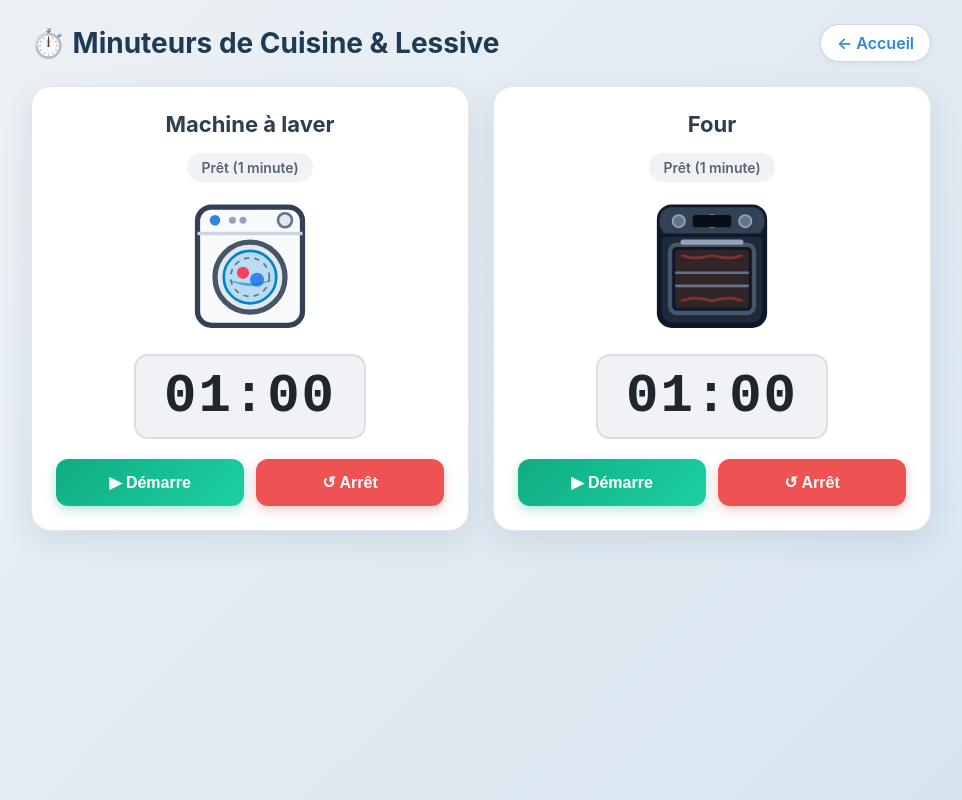
After one commit to romainbrenguier/tabol, a Django app: page /timers/ in a window 1280 px wide. The commit adds this page. Shown: the whole page, without its empty margins (159-1121 px from the left). Run offline with Django 5.2, Linux system fonts and the light colour scheme.

Commit message:
Add timers page for washing machine and oven
- Create timers view and template with 1-minute countdown timers
- Include SVG drawings and CSS animations for washing machine and oven
- Add synthetic audio alarm using Web Audio API upon timer completion
- Add link on index page and unit tests in tests.py

Co-authored-by: romainbrenguier <11854194+romainbrenguier@users.noreply.github.com>

```diff
--- a/chat/templates/chat/index.html
+++ b/chat/templates/chat/index.html
@@ -201,8 +201,9 @@
         </section>
     </div>
 
-    <div class="route-footer">
+    <div class="route-footer" style="gap: 16px; align-items: center;">
         <button id="start-ticket" type="button" disabled>Commencer / Start</button>
+        <a href="{% url 'timers' %}" style="padding: 12px 20px; font-size: 15px; font-weight: 700; color: #1f3a55; background: #ffffff; border: 1px solid #c8d6e5; border-radius: 999px; text-decoration: none; box-shadow: 0 4px 12px rgba(32, 44, 58, 0.08); transition: all 0.2s ease;">⏱️ Minuteurs (Machine & Four)</a>
     </div>
 </div>
 
--- /dev/null
+++ b/chat/templates/chat/timers.html
@@ -0,0 +1,500 @@
+<!DOCTYPE html>
+<html lang="fr">
+<head>
+    {% load static %}
+    <meta charset="utf-8">
+    <meta name="viewport" content="width=device-width, initial-scale=1.0">
+    <title>Minuteurs - Machine à laver et Four</title>
+    <link rel="stylesheet" type="text/css" href="{% static 'chat/style.css' %}">
+    <style>
+        .timers-page {
+            min-height: 100vh;
+            background: linear-gradient(135deg, #eef2f5 0%, #d6e4f0 100%);
+            display: flex;
+            flex-direction: column;
+            align-items: center;
+            padding: 24px 16px;
+            box-sizing: border-box;
+            font-family: -apple-system, BlinkMacSystemFont, "Segoe UI", Roboto, Helvetica, Arial, sans-serif;
+        }
+
+        .header-bar {
+            width: 100%;
+            max-width: 900px;
+            display: flex;
+            justify-content: space-between;
+            align-items: center;
+            margin-bottom: 24px;
+        }
+
+        .header-bar h1 {
+            margin: 0;
+            color: #1f3a55;
+            font-size: 28px;
+            display: flex;
+            align-items: center;
+            gap: 10px;
+        }
+
+        .back-link {
+            display: inline-flex;
+            align-items: center;
+            gap: 6px;
+            padding: 8px 16px;
+            background: #ffffff;
+            color: #2e86de;
+            border: 1px solid #c8d6e5;
+            border-radius: 20px;
+            text-decoration: none;
+            font-weight: 600;
+            transition: all 0.2s ease;
+            box-shadow: 0 2px 6px rgba(0, 0, 0, 0.05);
+        }
+
+        .back-link:hover {
+            background: #2e86de;
+            color: #ffffff;
+            border-color: #2e86de;
+        }
+
+        .timers-container {
+            width: 100%;
+            max-width: 900px;
+            display: grid;
+            grid-template-columns: repeat(auto-fit, minmax(320px, 1fr));
+            gap: 24px;
+        }
+
+        .timer-card {
+            background: #ffffff;
+            border-radius: 20px;
+            padding: 24px;
+            box-shadow: 0 10px 30px rgba(31, 58, 85, 0.1);
+            border: 1px solid #e1e8ed;
+            display: flex;
+            flex-direction: column;
+            align-items: center;
+            text-align: center;
+            transition: transform 0.2s ease, box-shadow 0.2s ease;
+        }
+
+        .timer-card:hover {
+            transform: translateY(-2px);
+            box-shadow: 0 14px 36px rgba(31, 58, 85, 0.14);
+        }
+
+        .timer-title {
+            font-size: 22px;
+            font-weight: 700;
+            color: #2c3e50;
+            margin: 0 0 16px 0;
+        }
+
+        /* Appliance Illustrations */
+        .appliance-icon {
+            width: 140px;
+            height: 140px;
+            margin-bottom: 20px;
+            position: relative;
+        }
+
+        /* Spinning Drum Animation for Washing Machine */
+        @keyframes spin Drum {
+            0% { transform: rotate(0deg); }
+            100% { transform: rotate(360deg); }
+        }
+
+        .washing-machine.active .drum-inner {
+            animation: spinDrum 2s linear infinite;
+            transform-origin: center;
+        }
+
+        @keyframes waterWave {
+            0%, 100% { transform: translateY(0); }
+            50% { transform: translateY(-4px); }
+        }
+
+        .washing-machine.active .water-line {
+            animation: waterWave 1s ease-in-out infinite;
+        }
+
+        /* Pulsing Glow Animation for Oven */
+        @keyframes ovenGlow {
+            0%, 100% { opacity: 0.3; }
+            50% { opacity: 0.95; }
+        }
+
+        .oven.active .oven-heat {
+            animation: ovenGlow 1.2s ease-in-out infinite;
+        }
+
+        /* Timer Display */
+        .timer-display {
+            font-size: 54px;
+            font-weight: 800;
+            font-family: 'Courier New', Courier, monospace;
+            color: #1e272e;
+            background: #f1f2f6;
+            padding: 10px 24px;
+            border-radius: 14px;
+            border: 2px solid #dcdde1;
+            margin-bottom: 20px;
+            letter-spacing: 2px;
+            min-width: 180px;
+        }
+
+        .timer-card.active .timer-display {
+            color: #10ac84;
+            border-color: #10ac84;
+            background: #e8f8f5;
+        }
+
+        .timer-card.finished .timer-display {
+            color: #ee5253;
+            border-color: #ee5253;
+            background: #ff6b6b15;
+            animation: blink 0.6s infinite alternate;
+        }
+
+        @keyframes blink {
+            from { opacity: 1; }
+            to { opacity: 0.4; }
+        }
+
+        /* Action Buttons */
+        .button-group {
+            display: flex;
+            gap: 12px;
+            width: 100%;
+        }
+
+        .btn {
+            flex: 1;
+            padding: 14px 18px;
+            font-size: 16px;
+            font-weight: 700;
+            border: none;
+            border-radius: 12px;
+            cursor: pointer;
+            transition: all 0.2s ease;
+            display: flex;
+            align-items: center;
+            justify-content: center;
+            gap: 8px;
+        }
+
+        .btn-start {
+            background: linear-gradient(135deg, #10ac84, #1dd1a1);
+            color: white;
+            box-shadow: 0 4px 12px rgba(16, 172, 132, 0.3);
+        }
+
+        .btn-start:hover {
+            background: linear-gradient(135deg, #0e9e79, #10ac84);
+            box-shadow: 0 6px 16px rgba(16, 172, 132, 0.4);
+            transform: translateY(-1px);
+        }
+
+        .btn-reset {
+            background: #ee5253;
+            color: white;
+            box-shadow: 0 4px 12px rgba(238, 82, 83, 0.3);
+        }
+
+        .btn-reset:hover {
+            background: #ff6b6b;
+            box-shadow: 0 6px 16px rgba(238, 82, 83, 0.4);
+        }
+
+        .btn:disabled {
+            opacity: 0.6;
+            cursor: not-allowed;
+            transform: none !important;
+            box-shadow: none !important;
+        }
+
+        /* Status Banner */
+        .status-badge {
+            font-size: 14px;
+            font-weight: 600;
+            padding: 6px 14px;
+            border-radius: 20px;
+            margin-bottom: 12px;
+            background: #f1f2f6;
+            color: #576574;
+        }
+
+        .timer-card.active .status-badge {
+            background: #e8f8f5;
+            color: #10ac84;
+        }
+
+        .timer-card.finished .status-badge {
+            background: #ff6b6b22;
+            color: #ee5253;
+        }
+    </style>
+</head>
+<body>
+
+<div class="timers-page">
+
+    <div class="header-bar">
+        <h1>⏱️ Minuteurs de Cuisine & Lessive</h1>
+        <a href="{% url 'index' %}" class="back-link">← Accueil</a>
+    </div>
+
+    <div class="timers-container">
+
+        <!-- CARD 1: Machine à Laver -->
+        <div class="timer-card" id="card-washer">
+            <h2 class="timer-title">Machine à laver</h2>
+            <div class="status-badge" id="status-washer">Prêt (1 minute)</div>
+
+            <!-- SVG Drawing of Washing Machine -->
+            <svg class="appliance-icon washing-machine" id="icon-washer" viewBox="0 0 160 160" fill="none" xmlns="http://www.w3.org/2000/svg">
+                <!-- Machine Outer Body -->
+                <rect x="20" y="15" width="120" height="135" rx="16" fill="#F8FAFC" stroke="#334155" stroke-width="6"/>
+                <!-- Top Control Panel Line -->
+                <line x1="20" y1="45" x2="140" y2="45" stroke="#CBD5E1" stroke-width="4"/>
+                <!-- Power button & knob -->
+                <circle cx="40" cy="30" r="6" fill="#2e86de"/>
+                <circle cx="60" cy="30" r="4" fill="#94A3B8"/>
+                <circle cx="72" cy="30" r="4" fill="#94A3B8"/>
+                <circle cx="120" cy="30" r="8" fill="#E2E8F0" stroke="#64748B" stroke-width="3"/>
+
+                <!-- Door Frame -->
+                <circle cx="80" cy="95" r="40" fill="#E2E8F0" stroke="#475569" stroke-width="6"/>
+                <!-- Door Glass Inner -->
+                <circle cx="80" cy="95" r="30" fill="#38BDF8" fill-opacity="0.25" stroke="#0284C7" stroke-width="3"/>
+
+                <!-- Rotating Drum Group -->
+                <g class="drum-inner">
+                    <circle cx="80" cy="95" r="22" stroke="#64748B" stroke-width="2" stroke-dasharray="6 6"/>
+                    <!-- Clothes inside -->
+                    <circle cx="72" cy="90" r="7" fill="#F43F5E"/>
+                    <circle cx="88" cy="98" r="8" fill="#3B82F6"/>
+                    <path class="water-line" d="M 55 98 Q 80 106 105 98 Q 80 112 55 98 Z" fill="#0284C7" opacity="0.6"/>
+                </g>
+            </svg>
+
+            <div class="timer-display" id="display-washer">01:00</div>
+
+            <div class="button-group">
+                <button class="btn btn-start" id="btn-start-washer" onclick="startTimer('washer')">
+                    ▶ Démarre
+                </button>
+                <button class="btn btn-reset" id="btn-reset-washer" onclick="resetTimer('washer')">
+                    ↺ Arrêt
+                </button>
+            </div>
+        </div>
+
+        <!-- CARD 2: Four -->
+        <div class="timer-card" id="card-oven">
+            <h2 class="timer-title">Four</h2>
+            <div class="status-badge" id="status-oven">Prêt (1 minute)</div>
+
+            <!-- SVG Drawing of Oven -->
+            <svg class="appliance-icon oven" id="icon-oven" viewBox="0 0 160 160" fill="none" xmlns="http://www.w3.org/2000/svg">
+                <!-- Oven Main Body -->
+                <rect x="20" y="15" width="120" height="135" rx="14" fill="#1E293B" stroke="#0F172A" stroke-width="6"/>
+                <!-- Control Panel -->
+                <rect x="20" y="15" width="120" height="32" rx="14" fill="#334155"/>
+                <line x1="20" y1="47" x2="140" y2="47" stroke="#0F172A" stroke-width="4"/>
+
+                <!-- Dials / Knobs -->
+                <circle cx="42" cy="31" r="7" fill="#64748B" stroke="#94A3B8" stroke-width="2"/>
+                <circle cx="80" cy="31" r="7" fill="#64748B" stroke="#94A3B8" stroke-width="2"/>
+                <circle cx="118" cy="31" r="7" fill="#64748B" stroke="#94A3B8" stroke-width="2"/>
+
+                <!-- Digital Display on panel -->
+                <rect x="58" y="24" width="44" height="14" rx="3" fill="#090D16"/>
+
+                <!-- Glass Window Frame -->
+                <rect x="32" y="58" width="96" height="78" rx="8" fill="#0F172A" stroke="#475569" stroke-width="5"/>
+
+                <!-- Heat / Fire Glow Inside Window -->
+                <rect class="oven-heat" x="38" y="64" width="84" height="66" rx="4" fill="#F97316" fill-opacity="0.15"/>
+
+                <!-- Grill Wire Grate -->
+                <line x1="38" y1="90" x2="122" y2="90" stroke="#64748B" stroke-width="3"/>
+                <line x1="38" y1="105" x2="122" y2="105" stroke="#64748B" stroke-width="3"/>
+
+                <!-- Heating Elements (Top & Bottom) -->
+                <path class="oven-heat" d="M 45 70 Q 60 76 80 70 Q 100 76 115 70" stroke="#EF4444" stroke-width="3" fill="none" opacity="0.4"/>
+                <path class="oven-heat" d="M 45 122 Q 60 116 80 122 Q 100 116 115 122" stroke="#EF4444" stroke-width="3" fill="none" opacity="0.4"/>
+
+                <!-- Door Handle -->
+                <rect x="44" y="52" width="72" height="6" rx="3" fill="#94A3B8"/>
+            </svg>
+
+            <div class="timer-display" id="display-oven">01:00</div>
+
+            <div class="button-group">
+                <button class="btn btn-start" id="btn-start-oven" onclick="startTimer('oven')">
+                    ▶ Démarre
+                </button>
+                <button class="btn btn-reset" id="btn-reset-oven" onclick="resetTimer('oven')">
+                    ↺ Arrêt
+                </button>
+            </div>
+        </div>
+
+    </div>
+
+</div>
+
+<script>
+    const timers = {
+        washer: {
+            duration: 60, // 1 minute
+            remaining: 60,
+            interval: null,
+            alarmInterval: null
+        },
+        oven: {
+            duration: 60, // 1 minute
+            remaining: 60,
+            interval: null,
+            alarmInterval: null
+        }
+    };
+
+    // Web Audio API for synthetic alarm beep
+    let audioCtx = null;
+
+    function getAudioContext() {
+        if (!audioCtx) {
+            const AudioContext = window.AudioContext || window.webkitAudioContext;
+            audioCtx = new AudioContext();
+        }
+        if (audioCtx.state === 'suspended') {
+            audioCtx.resume();
+        }
+        return audioCtx;
+    }
+
+    function playBeep(freq = 880, type = 'sine', duration = 0.2) {
+        try {
+            const ctx = getAudioContext();
+            const osc = ctx.createOscillator();
+            const gain = ctx.createGain();
+
+            osc.type = type;
+            osc.frequency.setValueAtTime(freq, ctx.currentTime);
+
+            gain.gain.setValueAtTime(0.3, ctx.currentTime);
+            gain.gain.exponentialRampToValueAtTime(0.001, ctx.currentTime + duration);
+
+            osc.connect(gain);
+            gain.connect(ctx.destination);
+
+            osc.start();
+            osc.stop(ctx.currentTime + duration);
+        } catch (e) {
+            console.warn("Audio playback not supported or blocked", e);
+        }
+    }
+
+    function playAlarm() {
+        // Play sequence of alarm beeps
+        playBeep(880, 'square', 0.25);
+        setTimeout(() => playBeep(880, 'square', 0.25), 300);
+        setTimeout(() => playBeep(1046.5, 'square', 0.4), 600);
+    }
+
+    function formatTime(seconds) {
+        const m = Math.floor(seconds / 60);
+        const s = seconds % 60;
+        return `${m.toString().padStart(2, '0')}:${s.toString().padStart(2, '0')}`;
+    }
+
+    function updateDisplay(id) {
+        const t = timers[id];
+        document.getElementById(`display-${id}`).textContent = formatTime(t.remaining);
+    }
+
+    function startTimer(id) {
+        getAudioContext(); // Warm up Web Audio on user gesture
+        const t = timers[id];
+
+        // If alarm was running or previous timer was active, clear it first
+        resetTimer(id, false);
+
+        t.remaining = t.duration;
+        updateDisplay(id);
+
+        const card = document.getElementById(`card-${id}`);
+        const icon = document.getElementById(`icon-${id}`);
+        const status = document.getElementById(`status-${id}`);
+        const btnStart = document.getElementById(`btn-start-${id}`);
+
+        card.classList.add('active');
+        card.classList.remove('finished');
+        icon.classList.add('active');
+        status.textContent = "En cours...";
+        btnStart.disabled = true;
+
+        t.interval = setInterval(() => {
+            t.remaining--;
+            updateDisplay(id);
+
+            if (t.remaining <= 0) {
+                clearInterval(t.interval);
+                t.interval = null;
+
+                // Timer finished!
+                card.classList.remove('active');
+                card.classList.add('finished');
+                icon.classList.remove('active');
+                status.textContent = "⏰ Terminé ! (Alarme)";
+                btnStart.disabled = false;
+
+                // Sound the alarm (repeat 3 times)
+                playAlarm();
+                let alarmCount = 0;
+                t.alarmInterval = setInterval(() => {
+                    alarmCount++;
+                    if (alarmCount >= 3) {
+                        clearInterval(t.alarmInterval);
+                        t.alarmInterval = null;
+                    } else {
+                        playAlarm();
+                    }
+                }, 1200);
+            }
+        }, 1000);
+    }
+
+    function resetTimer(id, resetDisplay = true) {
+        const t = timers[id];
+
+        if (t.interval) {
+            clearInterval(t.interval);
+            t.interval = null;
+        }
+        if (t.alarmInterval) {
+            clearInterval(t.alarmInterval);
+            t.alarmInterval = null;
+        }
+
+        const card = document.getElementById(`card-${id}`);
+        const icon = document.getElementById(`icon-${id}`);
+        const status = document.getElementById(`status-${id}`);
+        const btnStart = document.getElementById(`btn-start-${id}`);
+
+        card.classList.remove('active', 'finished');
+        icon.classList.remove('active');
+        btnStart.disabled = false;
+        status.textContent = "Prêt (1 minute)";
+
+        if (resetDisplay) {
+            t.remaining = t.duration;
+            updateDisplay(id);
+        }
+    }
+</script>
+
+</body>
+</html>
--- a/chat/urls.py
+++ b/chat/urls.py
@@ -3,6 +3,7 @@ from . import views
 
 urlpatterns = [
     path('', views.index_view, name='index'),
+    path('timers/', views.timers_view, name='timers'),
     path('game/<str:lang_code>/', views.game_view, name='game'),
     path('messages/', views.messages, name='messages'),
     path('reset-history/', views.reset_history, name='reset_history'),
--- a/chat/views.py
+++ b/chat/views.py
@@ -62,6 +62,10 @@ LANGUAGE_DISPLAY_NAMES = {
     Language.DUTCH: 'Dutch',
     Language.TURKISH: 'Turkish',
 }
+
+
+def timers_view(request):
+    return render(request, 'chat/timers.html')
 
 
 def game_view(request, lang_code='japanese'):
```
Also changed, not shown: chat/tests.py (+20 -19 lines), timers_screenshot.png (added).
